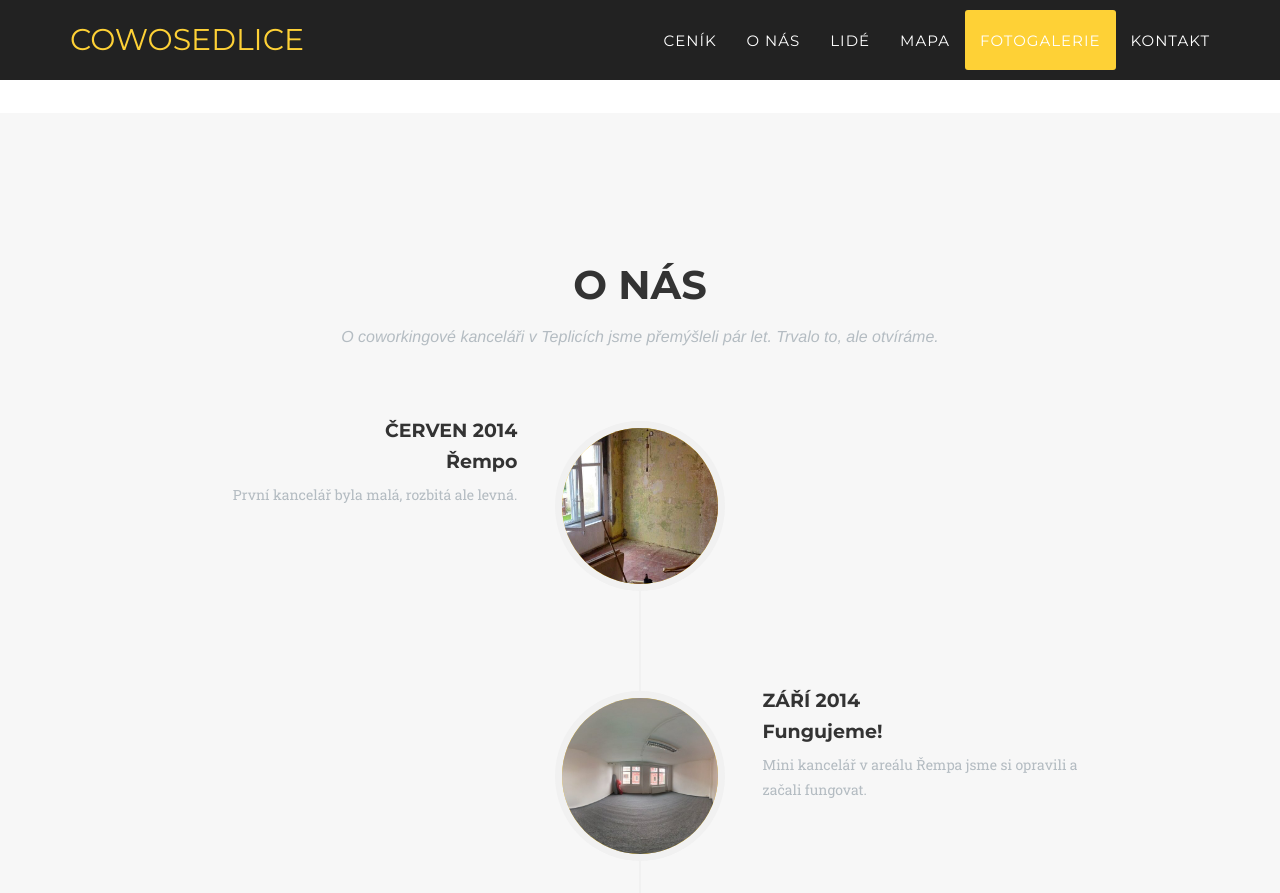
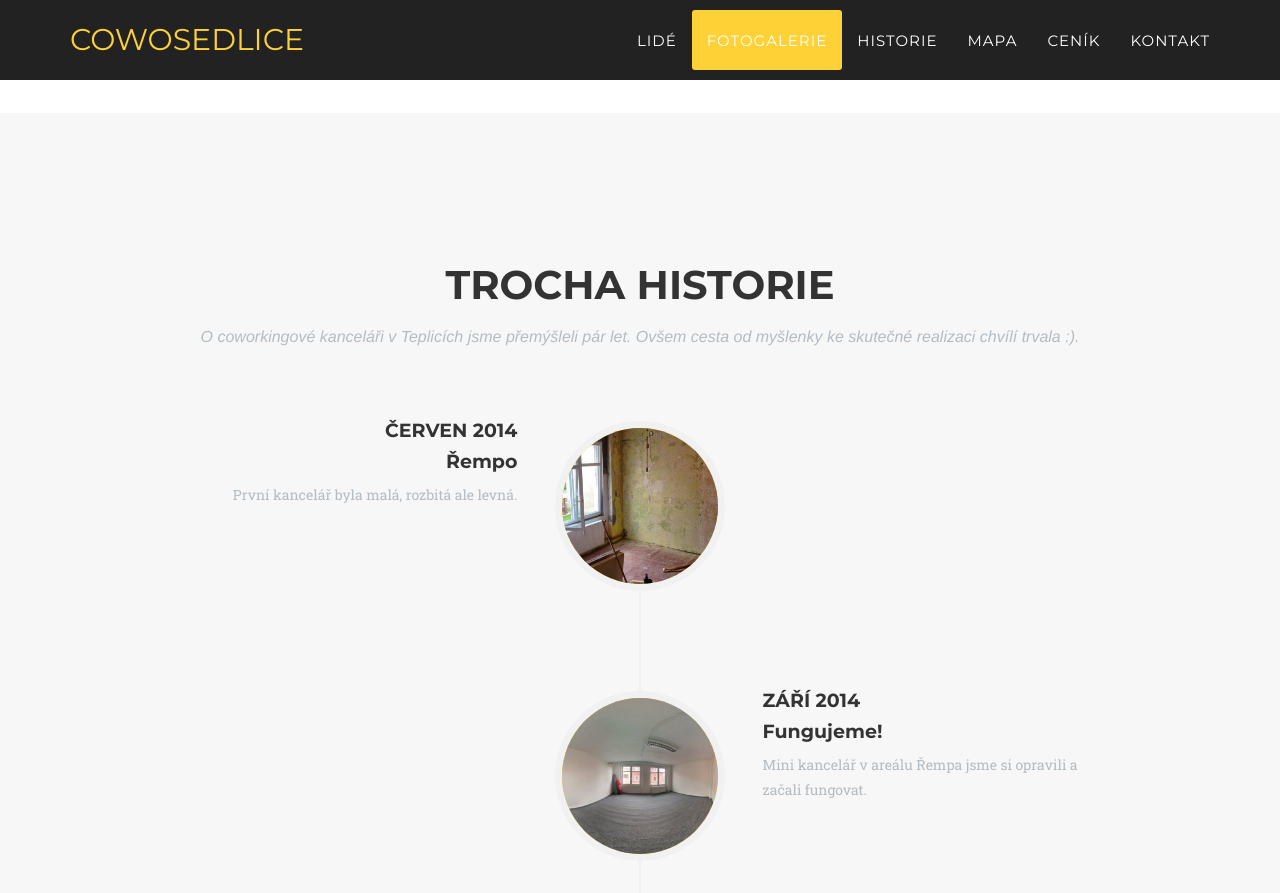
Before and after one commit to cowosedlice/cowosedlice.cz, a Jekyll site: the page built from index.html, in a window 1280 px wide and 900 px high, scrolled down 2848 px. Shown: the top 893 px of the window. Built offline with Jekyll 4.4.1, drawn with Linux system fonts in a browser that asks for light colours; some web fonts are replaced; some of the changed text lies outside the part shown.

Commit message:
přeskupení obsahu

```diff
--- a/_config.yml
+++ b/_config.yml
@@ -8,8 +8,8 @@ email: radek@cowosedlice.cz
 description: "Coworkingová kancelář Novosedlice / Teplice."
 
 # About section
-history-heading: O nás
-history-subheading: O coworkingové kanceláři v Teplicích jsme přemýšleli pár let. Trvalo to, ale otvíráme.
+history-heading: Trocha historie
+history-subheading: O coworkingové kanceláři v Teplicích jsme přemýšleli pár let. Ovšem cesta od myšlenky ke skutečné realizaci chvílí trvala :).
 history:
 - date: červen 2014
   title: Řempo
@@ -39,7 +39,7 @@ history:
 - date: srpen 2016
   title: Cowosedlice.cz
   pic: web
-  descr: Oficiálně se otevíráme veřejnosti.
+  descr: Oficiální otevření na nové adrese.
 history-cta1: Napiš
 history-cta2: Přijď
 history-cta3: Přidej se!
--- a/_includes/header.html
+++ b/_includes/header.html
@@ -19,22 +19,19 @@
                         <a href="#page-top"></a>
                     </li>
                     <li>
-                        <a class="page-scroll" href="#price">Ceník</a>
-                    </li>
-                    <!--<li>-->
-                        <!--<a class="page-scroll" href="#portfolio">Zajímavosti</a>-->
-                    <!--</li>-->
-                    <li>
-                        <a class="page-scroll" href="#about">O nás</a>
+                        <a class="page-scroll" href="#team">Lidé</a>
                     </li>
                     <li>
-                        <a class="page-scroll" href="#team">Lidé</a>
+                        <a class="page-scroll" href="#photos">Fotogalerie</a>
+                    </li>
+                    <li>
+                        <a class="page-scroll" href="#about">Historie</a>
                     </li>
                     <li>
                         <a class="page-scroll" href="#map">Mapa</a>
                     </li>
                     <li>
-                        <a class="page-scroll" href="#photos">Fotogalerie</a>
+                        <a class="page-scroll" href="#price">Ceník</a>
                     </li>
                     <li>
                         <a class="page-scroll" href="#contact">Kontakt</a>
--- a/_layouts/default.html
+++ b/_layouts/default.html
@@ -10,8 +10,8 @@
     {% include team.html %}
     {% include portfolio_grid.html %}
     {% include about.html %}
+    {% include map.html %}
     {% include price.html %}
-    {% include map.html %}
     {% include contact.html %}
     {% include footer.html %}
     {% include modals.html %}
```
